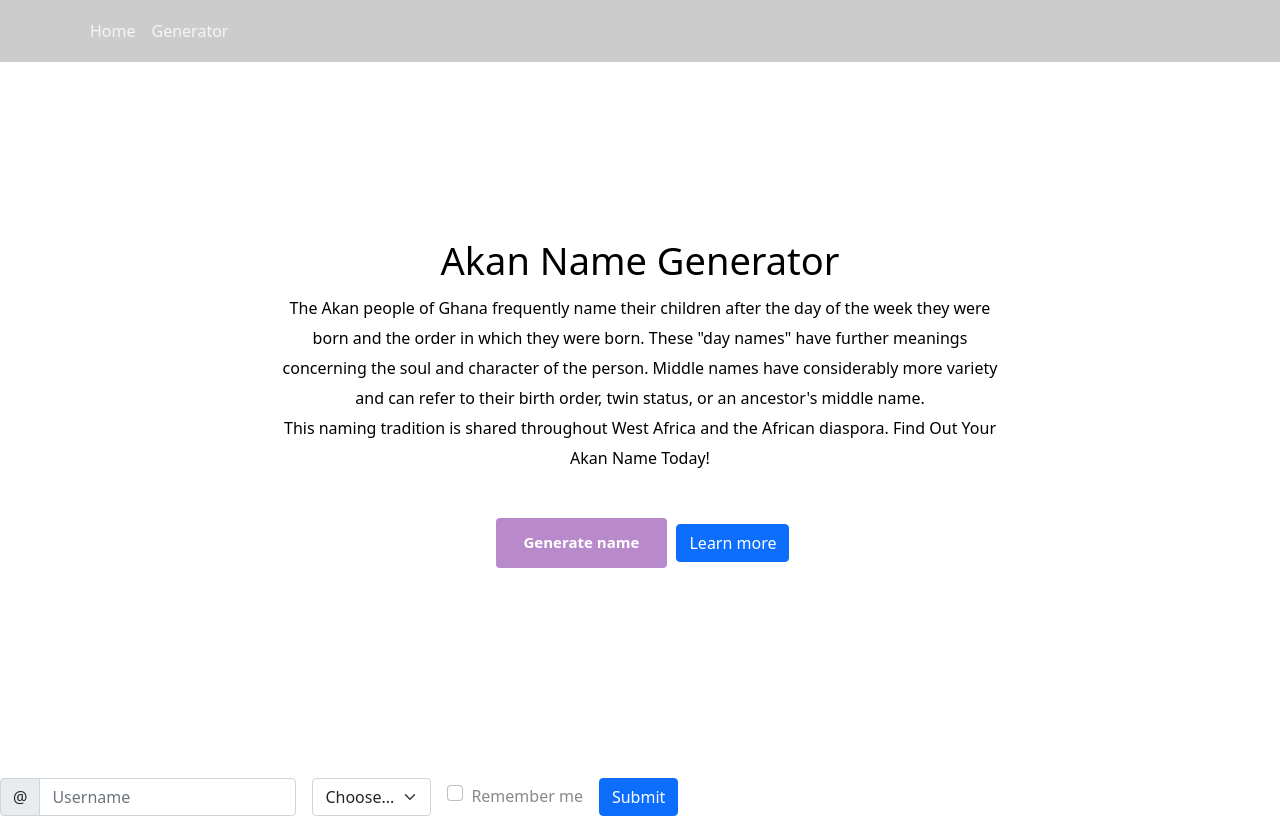
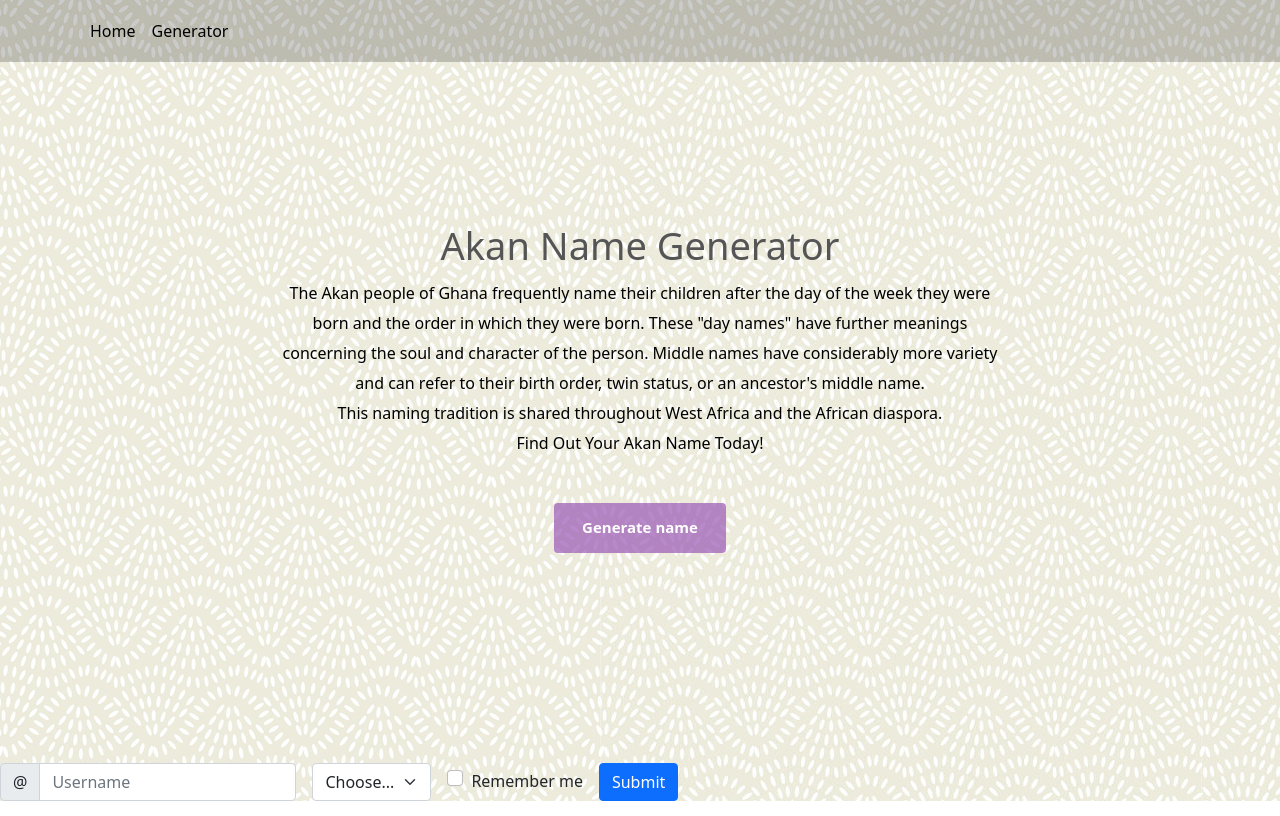
Before and after one commit to Wakarende/Akan, a plain HTML site: page index.html in a window 1280 px wide. Drawn offline with Linux system fonts and the light colour scheme.

```diff
--- a/css/style.css
+++ b/css/style.css
@@ -1,16 +1,12 @@
 body {
     font-size: 16px;
     font-weight: 300;
-    color: #888;
     line-height: 30px;
     text-align: center;
+    background-image: url(../img/ankara-bck.jpg);
 }
 
-strong {
-    font-weight: 600;
-}
-h1,
-h2 {
+h1{
     margin-top: 10px;
     font-size: 38px;
     font-weight: 300;
@@ -34,40 +30,31 @@ h2 {
 
 
 .navbar-dark .navbar-nav .nav-link {
-    color: #fff;
-    color: rgba(255, 255, 255, 0.8);
+    color: black;
     border: 0;
 }
 .navbar-dark .navbar-nav .nav-link:hover {
     color:#9b59b6;
 }
 
-.navbar-brand {
-    width: 136px;
-    border: 0;
-    text-indent: -99999px;
-}
-.top-content {
+.jumbotron {
     padding: 210px 0;
+    background-color;
 }
 
-.top-content .text {
+.jumbotron .hero-text p {
     color:black;
 }
 
-.top-content .text h1 {
+.jumbotron .hero-text h1 {
     margin-top: 25px;
     color:black;
 }
 
-.top-content .description {
-    margin: 30px 0 10px 0;
-}
-
-.top-content .top-big-link {
+.jumbotron .jumbotron-link {
     margin-top: 45px;
 }
-.btn-link-1 {
+.btn-link{
     display: inline-block;
     height: 50px;
     margin: 0 5px;
@@ -81,15 +68,11 @@ h2 {
     color: #fff;
     border-radius: 4px;
     transition: all .3s;
+    text-decoration: none;
 }
 
-.btn-link-1:hover,
-.btn-link-1:active,
-.btn-link-1:active:focus,
- {
+.btn-link:hover{
+    background: rgba(155, 89, 182, 0.7);
     background: #9b59b6;
-    background: rgba(155, 89, 182, 0.9);
-    outline: 0;
-    color: #fff;
-    box-shadow: none;
+    color:white;
 }
--- a/index.html
+++ b/index.html
@@ -31,7 +31,7 @@
             </div>
         </div>
       </nav>
-      <div class="top-content">
+      <div class="jumbotron">
         <div class="container">
           <div class="row">
               <div class="col-md-8 offset-md-2 text">
@@ -39,13 +39,12 @@
                   <div class="hero-text">
                       <p>
                         The Akan people of Ghana frequently name their children after the day of the week they were born and the order in which they were born. These "day names" have further meanings concerning the soul and character of the person. Middle names have considerably more variety and can refer to their birth order, twin status, or an ancestor's middle name.<br>
-                        This naming tradition is shared throughout West Africa and the African diaspora.
+                        This naming tradition is shared throughout West Africa and the African diaspora.<br>
                         Find Out Your Akan Name Today!
                       </p>
                   </div>
-                  <div class="top-big-link hero-text">
-                      <a class="btn btn-primary btn-link-1" href="#Generator">Generate name</a>
-                      <a class="btn btn-primary btn-link-2" href="#About">Learn more</a>
+                  <div class="jumbotron-link hero-text">
+                      <a class="btn btn-primary btn-link" href="#Generator">Generate name</a>
                   </div>
               </div>
             </div>
@@ -59,7 +58,6 @@
       <input type="text" class="form-control" id="inlineFormInputGroupUsername" placeholder="Username">
     </div>
   </div>
-
   <div class="col-12">
     <label class="visually-hidden" for="inlineFormSelectPref">Preference</label>
     <select class="form-select" id="inlineFormSelectPref">
```
Also changed, not shown: ankara.webp (added), img/ankara-bck.jpg (added), img/ankara-pattern-background.jpg (added).
